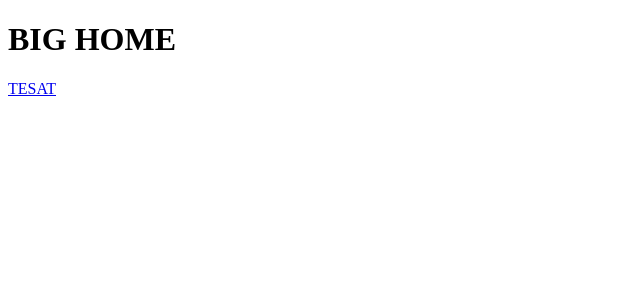
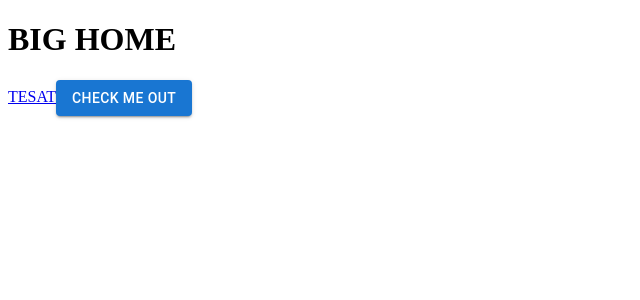
Before and after one commit to jason-jbell/Portfolio, a React app: page / in a window 1280 px wide. Shown: the top 300 px of the page, without its empty margins (0-640 px from the left). Built offline with nearby package versions, Linux system fonts and the light colour scheme; the HTML template or start-up script is replaced by a standard one.

Commit message:
added test button

```diff
--- a/src/client/components/Home.js
+++ b/src/client/components/Home.js
@@ -1,11 +1,18 @@
 import React from 'react'
 import { Link } from 'react-router-dom'
+import Button from '@mui/material/Button'
+
+const testy = () => {
+  console.log('pushed button')
+}
+
 
 const Home = () => {
   return (
     <div>
       <h1>BIG HOME</h1>
       <Link to={'/test'}>TESAT</Link>
+      <Button variant='contained' onClick={testy}>CHECK ME OUT</Button>
     </div>
   )
 }
```
